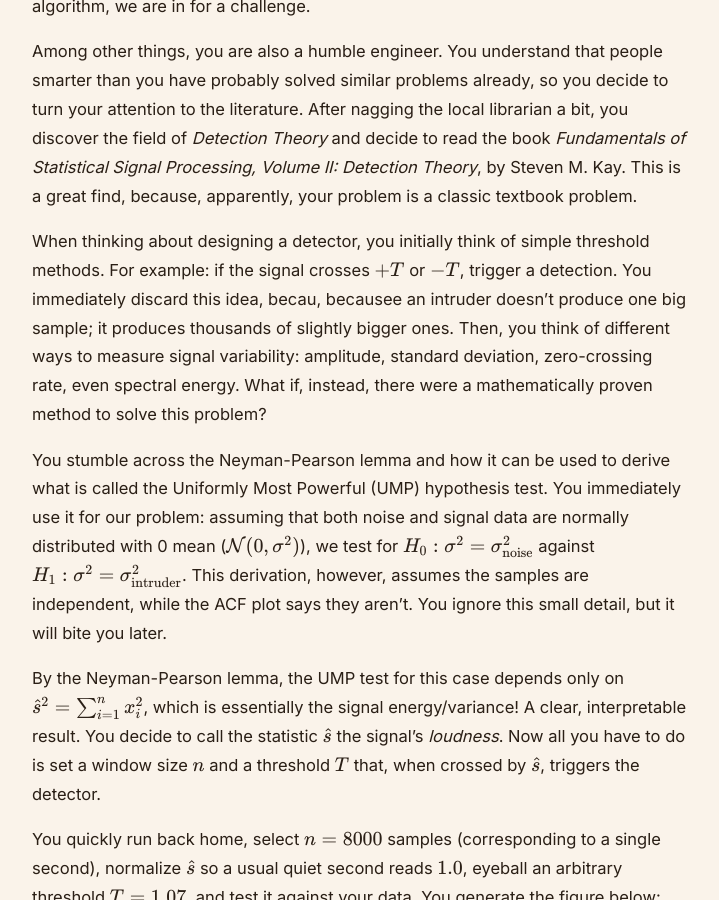
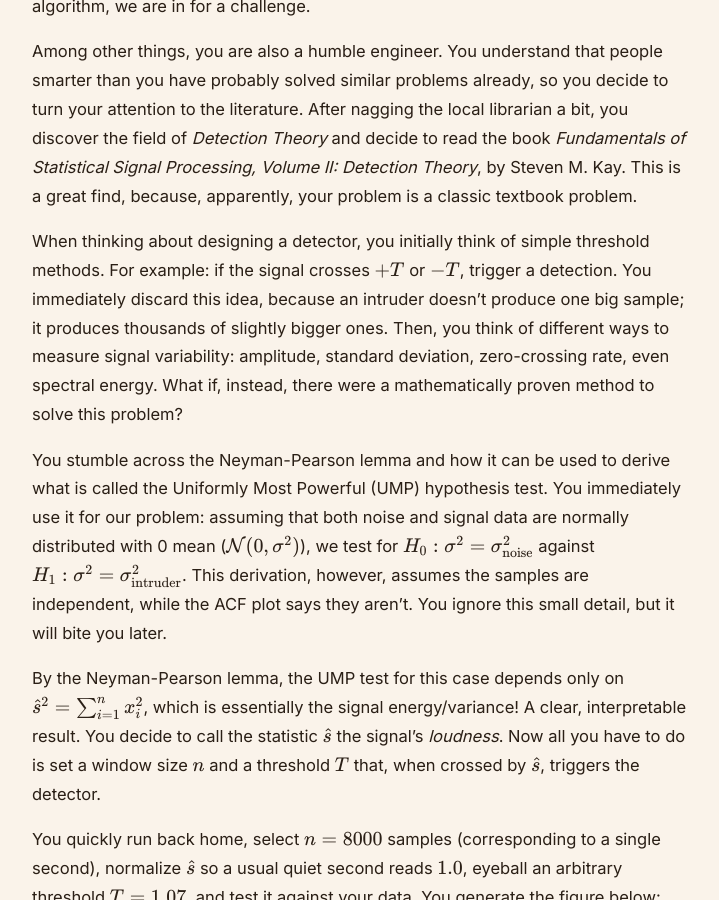
Before and after one commit to ComplexFrequency/website, a Jekyll site: the page built from _posts/2026-07-11-evt.md, in a window 1280 px wide and 900 px high, scrolled down 2567 px. Shown: the whole window, without its empty margins (280-999 px from the left). Built offline with Jekyll 4.4.1, drawn with Linux system fonts in a browser that asks for light colours.

Commit message:
fix: typo

```diff
--- a/_posts/2026-07-11-evt.md
+++ b/_posts/2026-07-11-evt.md
@@ -28,7 +28,7 @@ As it turns out, we can clearly identify the truck in the signal, while the pers
 
 Among other things, you are also a humble engineer. You understand that people smarter than you have probably solved similar problems already, so you decide to turn your attention to the literature. After nagging the local librarian a bit, you discover the field of *Detection Theory* and decide to read the book *Fundamentals of Statistical Signal Processing, Volume II: Detection Theory*, by Steven M. Kay. This is a great find, because, apparently, your problem is a classic textbook problem.
 
-When thinking about designing a detector, you initially think of simple threshold methods. For example: if the signal crosses $$+T$$ or $$-T$$, trigger a detection. You immediately discard this idea, becau, becausee an intruder doesn't produce one big sample; it produces thousands of slightly bigger ones. Then, you think of different ways to measure signal variability: amplitude, standard deviation, zero-crossing rate, even spectral energy. What if, instead, there were a mathematically proven method to solve this problem?
+When thinking about designing a detector, you initially think of simple threshold methods. For example: if the signal crosses $$+T$$ or $$-T$$, trigger a detection. You immediately discard this idea, because an intruder doesn't produce one big sample; it produces thousands of slightly bigger ones. Then, you think of different ways to measure signal variability: amplitude, standard deviation, zero-crossing rate, even spectral energy. What if, instead, there were a mathematically proven method to solve this problem?
 
 You stumble across the Neyman-Pearson lemma and how it can be used to derive what is called the Uniformly Most Powerful (UMP) hypothesis test. You immediately use it for our problem: assuming that both noise and signal data are normally distributed with 0 mean ($$\mathcal {N}(0 ,\sigma ^{2})$$), we test for $${H_{0}:\sigma ^{2}=\sigma _{\text{noise}}^{2}}$$ against $${H_{1}:\sigma ^{2}=\sigma _{\text{intruder}}^{2}}$$. This derivation, however, assumes the samples are independent, while the ACF plot says they aren't. You ignore this small detail, but it will bite you later.
 
```
